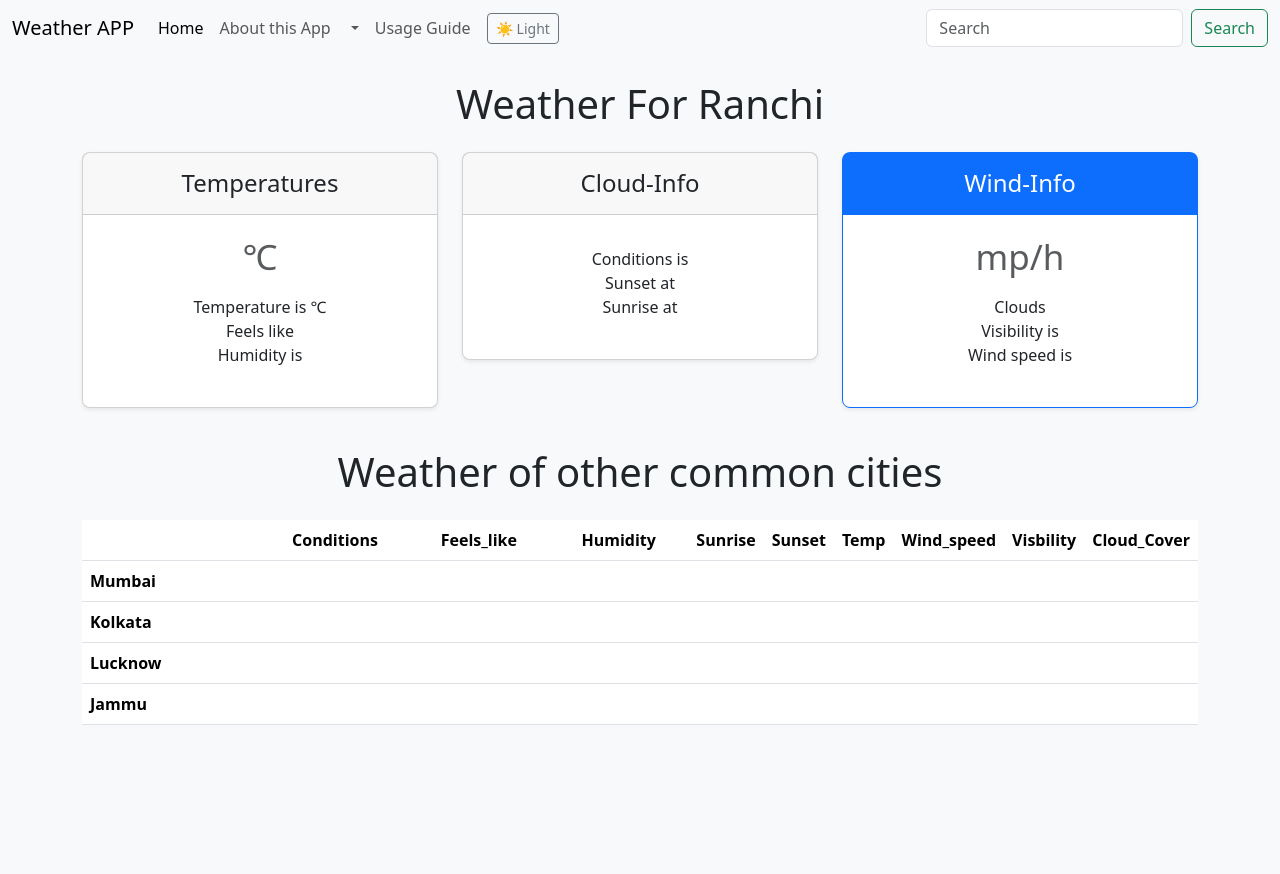
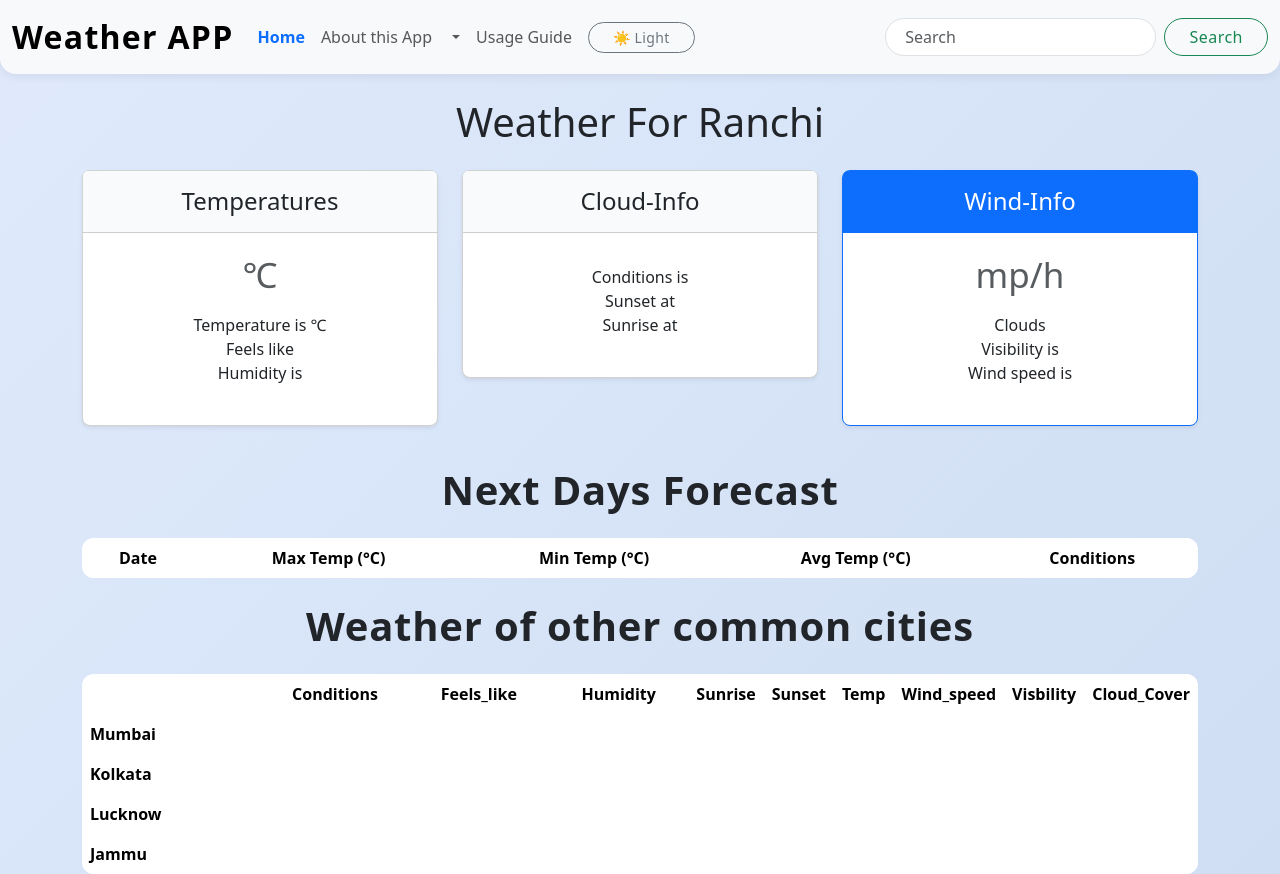
Before and after one commit to KumarAyush26/Weather-App, a website built with webpack: page src/template.html in a window 1280 px wide. Before the commit the page ends 800 px from the top, so only its background shows below. Built offline with nearby package versions, Linux system fonts and the light colour scheme; no server answers.

Commit message:
Add 7-day forecast table and improve UI styles
Introduced a new forecast table to display the next 7 days' weather, including max, min, and average temperatures in Celsius and conditions. Enhanced the overall UI with custom CSS for a modern look, improved card and table appearance, and adjusted button and form styles for better usability.

```diff
--- a/src/HomePage.js
+++ b/src/HomePage.js
@@ -58,6 +58,23 @@ export default function HomePage() {
             </div>
           </div>
         </div>
+      </div>
+      <h2 class="display-6 text-center mb-4" id="forecast-title">Next Days Forecast</h2>
+      <div class="table-responsive mb-4">
+        <table class="table text-center" id="forecast-table">
+          <thead>
+            <tr>
+              <th>Date</th>
+              <th>Max Temp (°C)</th>
+              <th>Min Temp (°C)</th>
+              <th>Avg Temp (°C)</th>
+              <th>Conditions</th>
+            </tr>
+          </thead>
+          <tbody>
+            <!-- Forecast rows will be inserted here -->
+          </tbody>
+        </table>
       </div>
       <h2 class="display-6 text-center mb-4">Weather of other common cities</h2>
       <div class="table-responsive">
@@ -216,6 +233,21 @@ export default function HomePage() {
         windspeed2.innerHTML = response.currentConditions.windspeed;
         visibility.innerHTML = response.currentConditions.visibility;
         cloudcover.innerHTML = response.currentConditions.cloudcover;
+        // Render forecast for next days
+        const forecastTable = document.getElementById('forecast-table').getElementsByTagName('tbody')[0];
+        forecastTable.innerHTML = '';
+        if (response.days && Array.isArray(response.days)) {
+          // Show up to 7 days forecast (excluding today)
+          for (let i = 1; i <= 7 && i < response.days.length; i++) {
+            const day = response.days[i];
+            const date = day.datetime;
+            const tempmax = ((day.tempmax - 32) * 5 / 9).toFixed(1);
+            const tempmin = ((day.tempmin - 32) * 5 / 9).toFixed(1);
+            const tempavg = ((day.temp - 32) * 5 / 9).toFixed(1);
+            const cond = day.conditions || '';
+            forecastTable.innerHTML += `<tr><td>${date}</td><td>${tempmax}</td><td>${tempmin}</td><td>${tempavg}</td><td>${cond}</td></tr>`;
+          }
+        }
         console.log(response);
       })
       .catch(err => console.error('Error fetching weather data:', err));
--- a/src/template.html
+++ b/src/template.html
@@ -5,6 +5,98 @@
     <meta name="viewport" content="width=device-width, initial-scale=1">
     <title>My Weather APP</title>
     <link href="https://cdn.jsdelivr.net/npm/bootstrap@5.3.7/dist/css/bootstrap.min.css" rel="stylesheet" integrity="sha384-LN+7fdVzj6u52u30Kp6M/trliBMCMKTyK833zpbD+pXdCLuTusPj697FH4R/5mcr" crossorigin="anonymous">
+    <style>
+      body {
+        min-height: 100vh;
+        background: linear-gradient(135deg, #e0eafc 0%, #cfdef3 100%);
+        transition: background 0.5s;
+      }
+      .bg-dark {
+        background: linear-gradient(135deg, #232526 0%, #414345 100%) !important;
+      }
+      .navbar {
+        border-radius: 0 0 1rem 1rem;
+        box-shadow: 0 2px 12px rgba(0,0,0,0.08);
+      }
+      .card {
+        border-radius: 1rem;
+        box-shadow: 0 4px 24px rgba(0,0,0,0.10);
+        transition: transform 0.2s, box-shadow 0.2s;
+      }
+      .card:hover {
+        transform: translateY(-4px) scale(1.02);
+        box-shadow: 0 8px 32px rgba(0,0,0,0.15);
+      }
+      .card-header {
+        border-radius: 1rem 1rem 0 0;
+        background: #f8fafc;
+      }
+
+      .table {
+        border-radius: 0.75rem;
+        overflow: hidden;
+        background: #fff;
+        margin-bottom: 0;
+      }
+      .bg-dark .table {
+        background: #232526;
+        color: #fff;
+      }
+      .table th, .table td {
+        vertical-align: middle;
+        border: none;
+      }
+      .table-striped > tbody > tr:nth-of-type(odd) {
+        background-color: #f3f6fa;
+      }
+      .bg-dark .table-striped > tbody > tr:nth-of-type(odd) {
+        background-color: #2c2c2c;
+      }
+      .btn-outline-success, .btn-outline-secondary, .btn {
+        border-radius: 2rem;
+        padding-left: 1.5rem;
+        padding-right: 1.5rem;
+        font-weight: 500;
+        letter-spacing: 0.03em;
+      }
+      .btn-outline-success:hover, .btn-outline-secondary:hover {
+        box-shadow: 0 2px 8px rgba(0,0,0,0.10);
+        background: #e0eafc;
+      }
+      .bg-dark .btn-outline-success:hover, .bg-dark .btn-outline-secondary:hover {
+        background: #414345;
+      }
+      .form-control {
+        border-radius: 2rem;
+        padding-left: 1.2rem;
+        padding-right: 1.2rem;
+      }
+      .display-6 {
+        font-weight: 700;
+        letter-spacing: 0.02em;
+      }
+      .navbar-brand {
+        font-size: 2rem;
+        font-weight: 700;
+        letter-spacing: 0.04em;
+      }
+      .nav-link.active, .nav-link:focus, .nav-link:hover {
+        color: #0d6efd !important;
+        font-weight: 600;
+      }
+      .dropdown-menu {
+        border-radius: 1rem;
+        box-shadow: 0 4px 24px rgba(0,0,0,0.10);
+      }
+      @media (max-width: 768px) {
+        .navbar {
+          border-radius: 0 0 0.5rem 0.5rem;
+        }
+        .card {
+          margin-bottom: 1.5rem;
+        }
+      }
+    </style>
   </head>
   <body>
     <nav class="navbar navbar-expand-lg bg-body-tertiary">
@@ -65,7 +157,7 @@
         </div>
         <div class="card-body">
           <h1 class="card-title pricing-card-title">
-            <span id="temp2"></span><small class="text-body-secondary fw-light"><span>&#8457;</span><span>&#8451;</span></small>
+            <span id="temp2"></span><small class="text-body-secondary fw-light"></small>
           </h1>
           <ul class="list-unstyled mt-3 mb-4">
 
```
